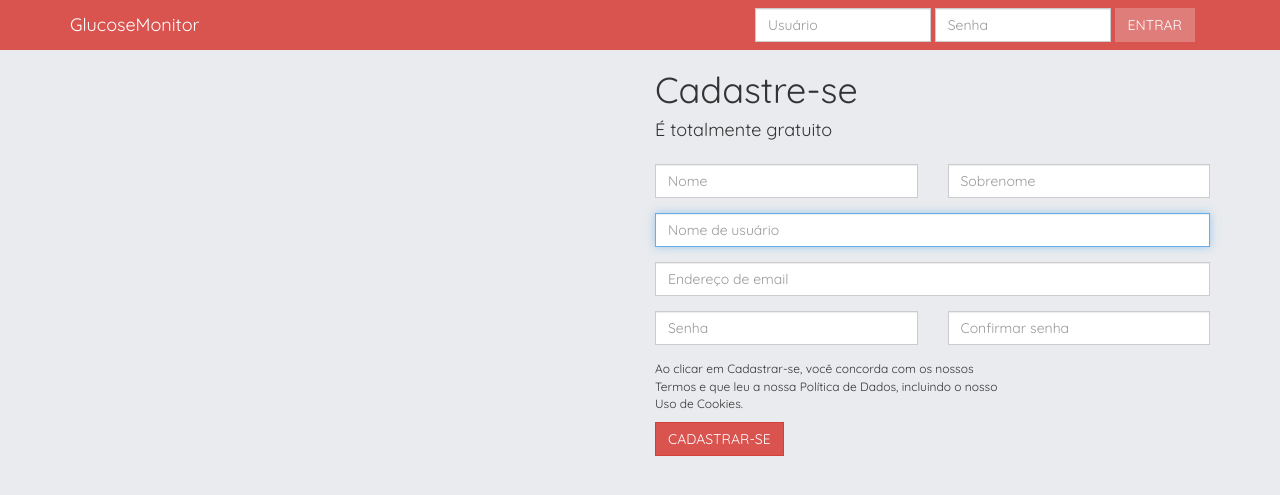
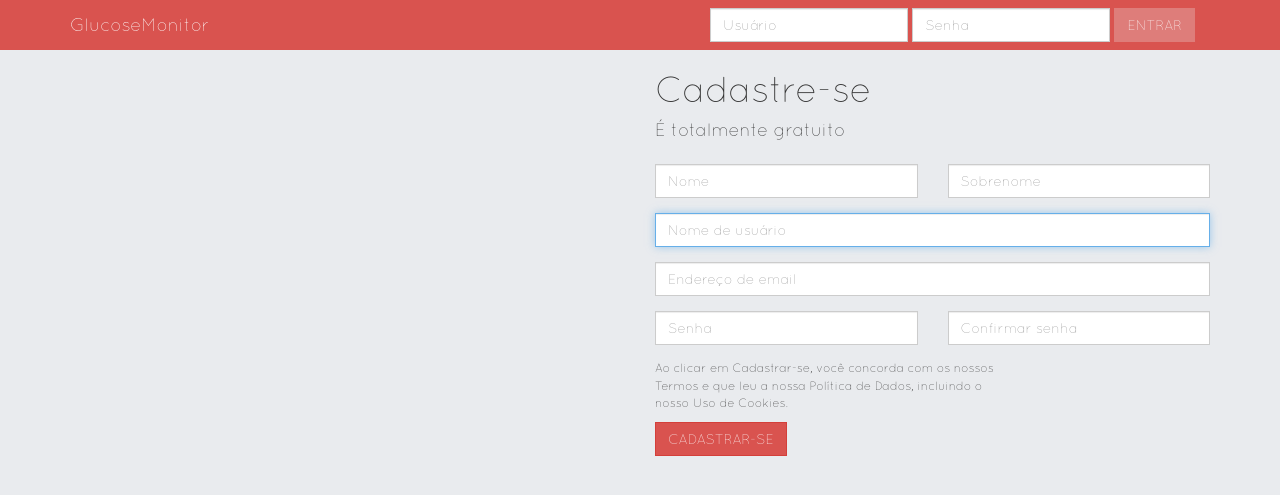
Before and after one commit to weynelucas/GlucoseMonitor, a Django app: page / in a window 1280 px wide. Shown: the top 495 px of the page. Run offline with Django 3.2, Linux system fonts and the light colour scheme; some libraries are stand-ins or nearby versions.

Commit message:
Inline CSS and local font load

```diff
--- a/GlucoseMonitor/settings.py
+++ b/GlucoseMonitor/settings.py
@@ -41,6 +41,7 @@ INSTALLED_APPS = [
     'accounts',
     'parsley',
     'bootstrap_pagination',
+    'django_inlinecss',
 ]
 
 MIDDLEWARE_CLASSES = [
--- /dev/null
+++ b/GlucoseMonitor/static/css/fonts.css
@@ -0,0 +1,10 @@
+@font-face {
+    font-family: Quicksand;
+    src: url("/static/fonts/Quicksand-Light.otf") format("opentype");
+}
+
+@font-face {
+    font-family: Quicksand;
+    font-weight: bold;
+    src: url("/static/fonts/Quicksand-Bold.otf") format("opentype");
+}
--- a/GlucoseMonitor/templates/base.html
+++ b/GlucoseMonitor/templates/base.html
@@ -2,11 +2,11 @@
 <html>
 <head>
     <meta charset="utf-8">
-    <link href='https://fonts.googleapis.com/css?family=Quicksand' rel='stylesheet' type='text/css'>
     <link rel="stylesheet" href="https://maxcdn.bootstrapcdn.com/bootstrap/3.3.6/css/bootstrap.min.css" integrity="sha384-1q8mTJOASx8j1Au+a5WDVnPi2lkFfwwEAa8hDDdjZlpLegxhjVME1fgjWPGmkzs7" crossorigin="anonymous">
     <link rel="stylesheet" href="https://maxcdn.bootstrapcdn.com/font-awesome/4.5.0/css/font-awesome.min.css">
     <link rel="stylesheet" href="https://cdnjs.cloudflare.com/ajax/libs/toastr.js/latest/css/toastr.min.css">
     <link rel="stylesheet" href="https://cdnjs.cloudflare.com/ajax/libs/bootstrap-datetimepicker/4.17.37/css/bootstrap-datetimepicker.min.css">
+    <link rel="stylesheet" href="/static/css/fonts.css" media="screen" title="no title" charset="utf-8">
     <link rel="stylesheet" href="/static/css/master.css" media="screen" title="no title" charset="utf-8">
     <link rel="stylesheet" href="/static/css/bootstrap-custom.css" media="screen" title="no title" charset="utf-8">
     {% block head %}
--- a/GlucoseMonitor/templates/navbar.html
+++ b/GlucoseMonitor/templates/navbar.html
@@ -19,7 +19,7 @@
                 <li class="dropdown">
                     <a href="#" class="dropdown-toggle" data-toggle="dropdown" role="button" aria-haspopup="true" aria-expanded="false"><i class="glyphicon glyphicon-user"></i>{{ request.user.first_name }} <span class="caret"></span></a>
                     <ul class="dropdown-menu">
-                        <li><a onclick="remoteFunction('/accounts/contact/', 'mainModal')" data-toggle="modal" data-target="#mainModal"><i class="glyphicon glyphicon-envelope"></i>Contatar-nos</a></li>
+                        <li><a onclick="remoteFunction('/accounts/contact/', 'mainModal')" data-toggle="modal" data-target="#mainModal"><i class="glyphicon glyphicon-envelope"></i>Contacte-nos</a></li>
                         <li role="separator" class="divider"></li>
                         <li><a onclick="remoteFunction('/accounts/set_password/', 'mainModal')" data-toggle="modal" data-target="#mainModal"><i class="glyphicon glyphicon-lock"></i>Alterar senha</a></li>
                         <li><a href="/accounts/logout"><i class="glyphicon glyphicon-off"></i>Sair</a></li>
--- a/static/css/master.css
+++ b/static/css/master.css
@@ -1,5 +1,5 @@
 body {
-    font-family: Quicksand;
+    font-family: Quicksand, Helvetica, Verdana, Sans-Serif;
     background: #e9ebee;
 }
 
```
Also changed, not shown: accounts/templates/accounts/mail/contact.html (+13 -10 lines), static/css/fonts.css (added, +10 -0 lines), GlucoseMonitor/static/fonts/Quicksand-Bold.otf (added), GlucoseMonitor/static/fonts/Quicksand-Italic.otf (added), GlucoseMonitor/static/fonts/Quicksand-Light.otf (added), GlucoseMonitor/static/fonts/Quicksand-Regular.otf (added), GlucoseMonitor/static/fonts/cmunit.ttf (added), GlucoseMonitor/static/fonts/cmuntb.ttf (added), GlucoseMonitor/static/fonts/cmuntt.ttf (added), GlucoseMonitor/static/fonts/cmuntx.ttf (added), static/fonts/Quicksand-Bold.otf (added), static/fonts/Quicksand-Italic.otf (added), static/fonts/Quicksand-Light.otf (added), static/fonts/Quicksand-Regular.otf (added).
